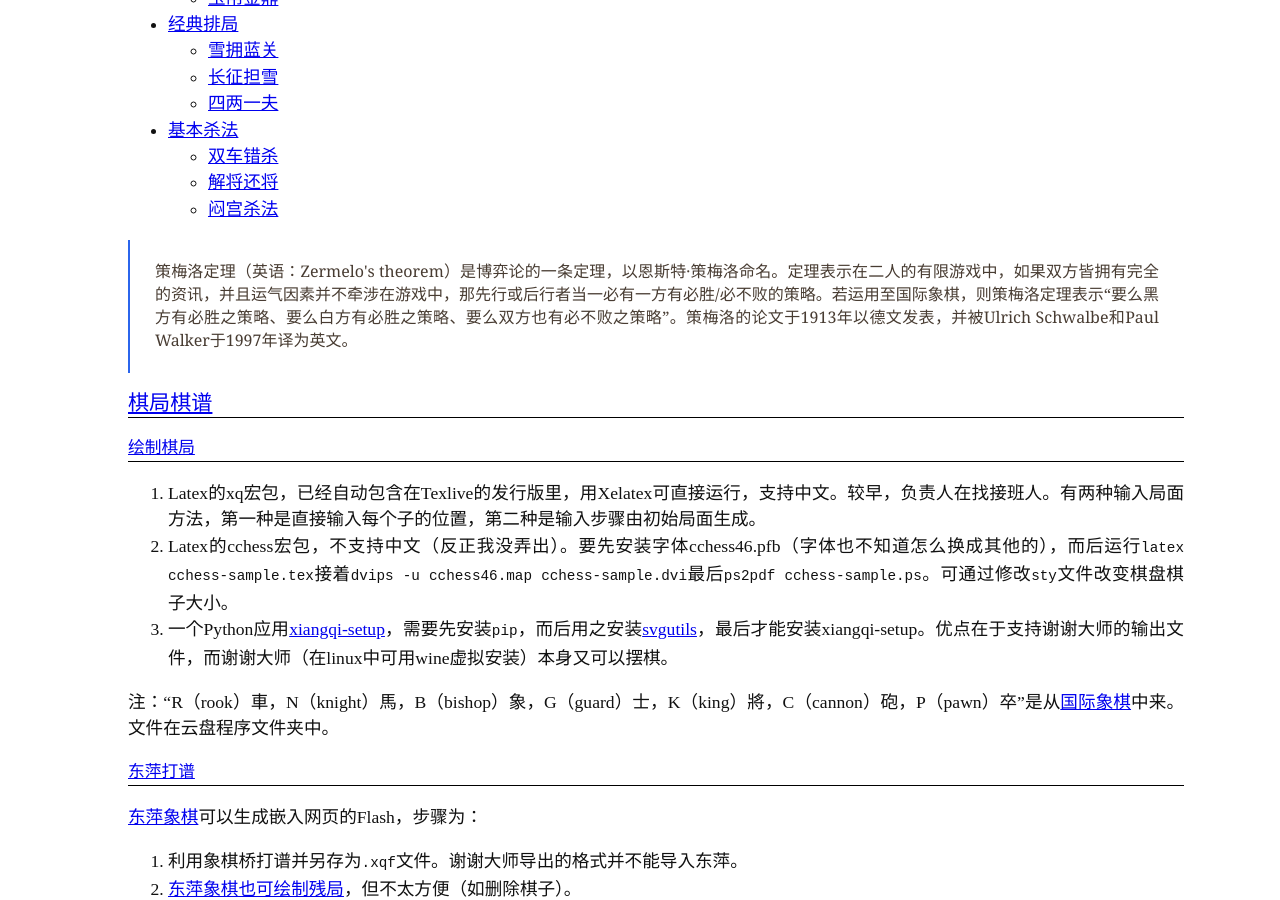
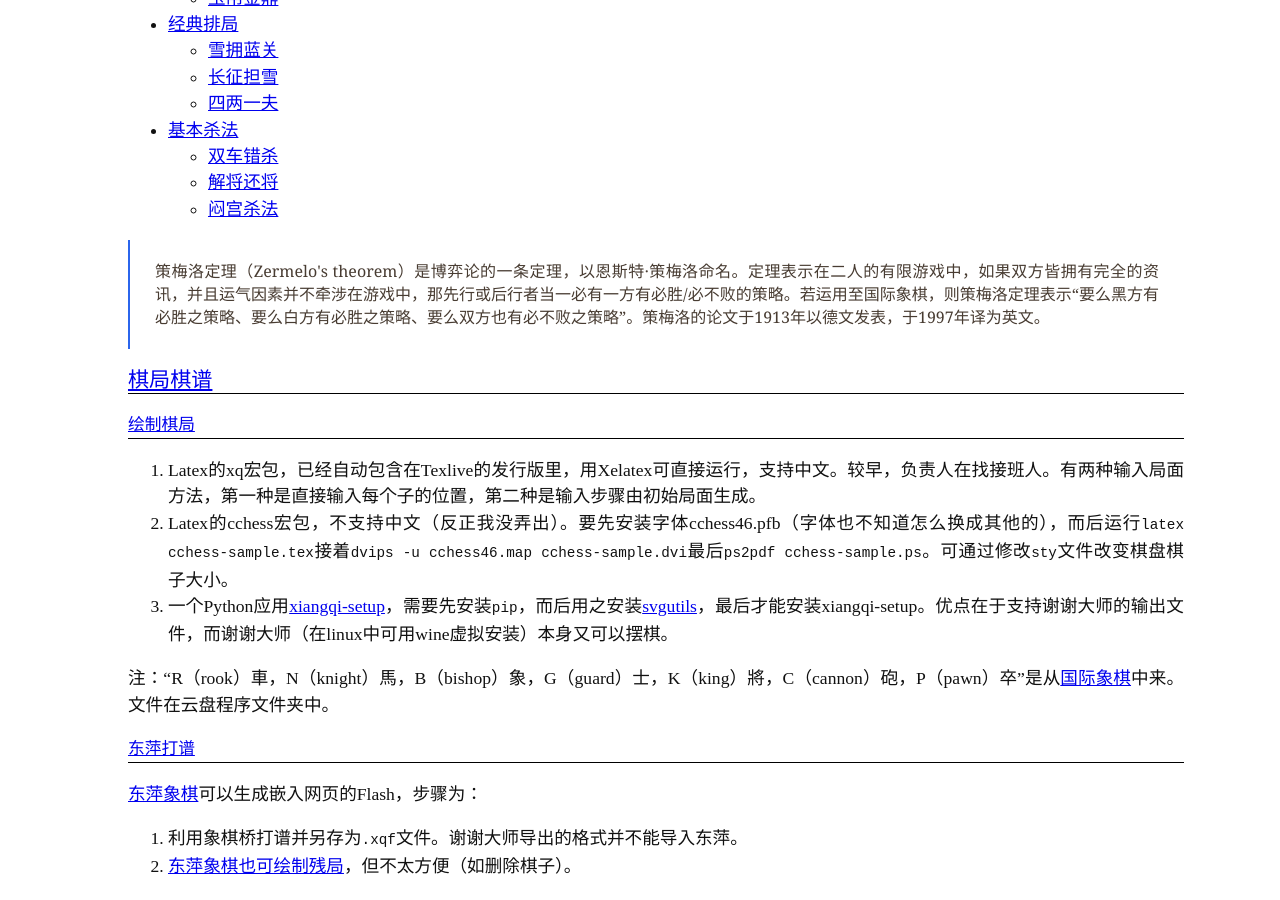
Before and after one commit to hueidou/hueidou.github.io, a Jekyll site: the page built from _posts/2014-11-22-cchess.html, in a window 1280 px wide and 900 px high, scrolled down 448 px. Built offline with Jekyll 4.4.1, drawn with Linux system fonts in a browser that asks for light colours; nearby versions of some CDN libraries; library files that are not in the unit come from our copies; Markdown is read by kramdown in place of the engine named in the settings; comment, search, counter and statistics services are not loaded.

Commit message:
zemelo thm

```diff
--- a/_posts/2014-11-22-cchess.html
+++ b/_posts/2014-11-22-cchess.html
@@ -32,7 +32,7 @@ tags: [Life,Chess]
 </ul>
 </div>
 <blockquote>
-<p>策梅洛定理（英语：Zermelo's theorem）是博弈论的一条定理，以恩斯特·策梅洛命名。定理表示在二人的有限游戏中，如果双方皆拥有完全的资讯，并且运气因素并不牵涉在游戏中，那先行或后行者当一必有一方有必胜/必不败的策略。若运用至国际象棋，则策梅洛定理表示“要么黑方有必胜之策略、要么白方有必胜之策略、要么双方也有必不败之策略”。策梅洛的论文于1913年以德文发表，并被Ulrich Schwalbe和Paul Walker于1997年译为英文。</p>
+<p>策梅洛定理（Zermelo's theorem）是博弈论的一条定理，以恩斯特·策梅洛命名。定理表示在二人的有限游戏中，如果双方皆拥有完全的资讯，并且运气因素并不牵涉在游戏中，那先行或后行者当一必有一方有必胜/必不败的策略。若运用至国际象棋，则策梅洛定理表示“要么黑方有必胜之策略、要么白方有必胜之策略、要么双方也有必不败之策略”。策梅洛的论文于1913年以德文发表，于1997年译为英文。</p>
 </blockquote>
 <h2 id="棋局棋谱"><a href="#棋局棋谱">棋局棋谱</a></h2>
 <h3 id="绘制棋局"><a href="#绘制棋局">绘制棋局</a></h3>
```
